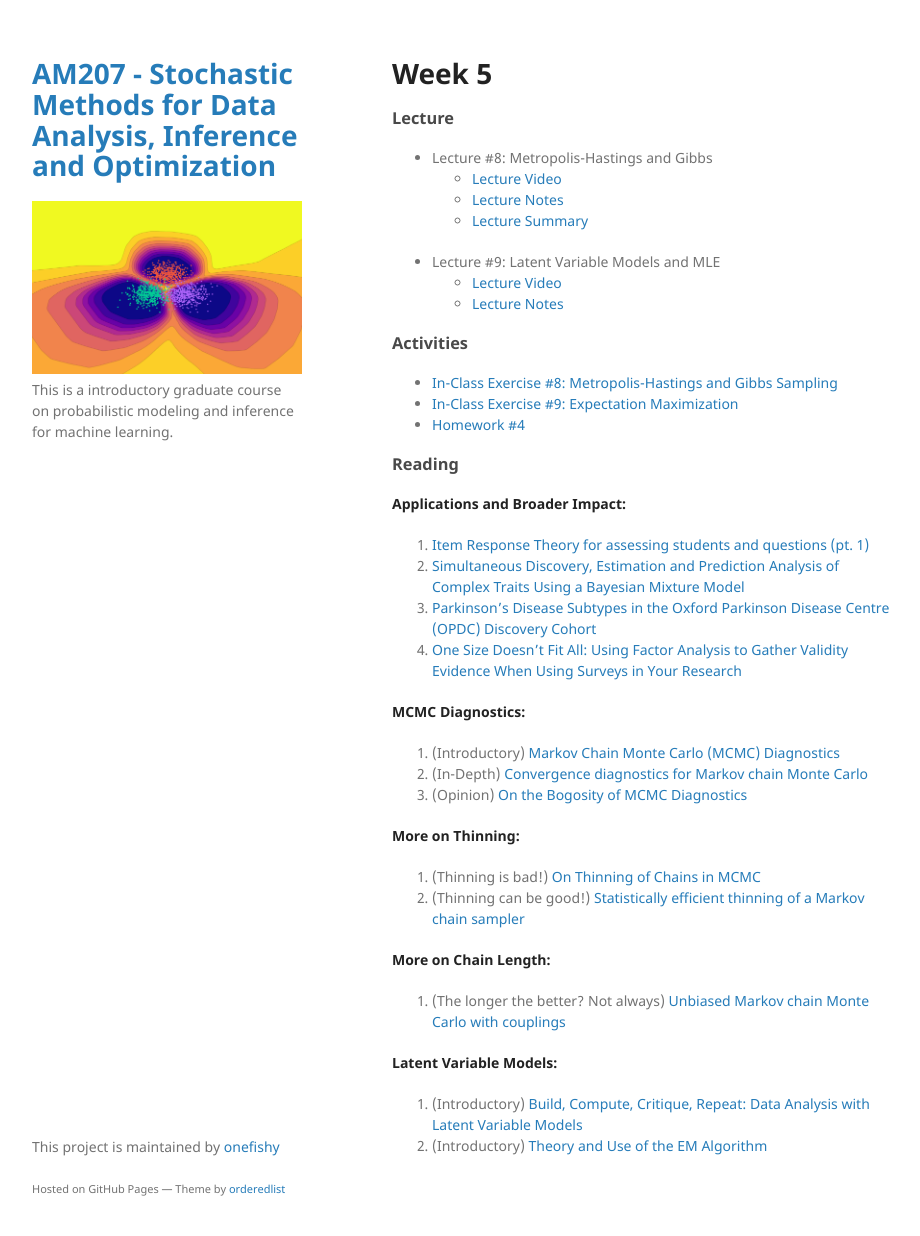
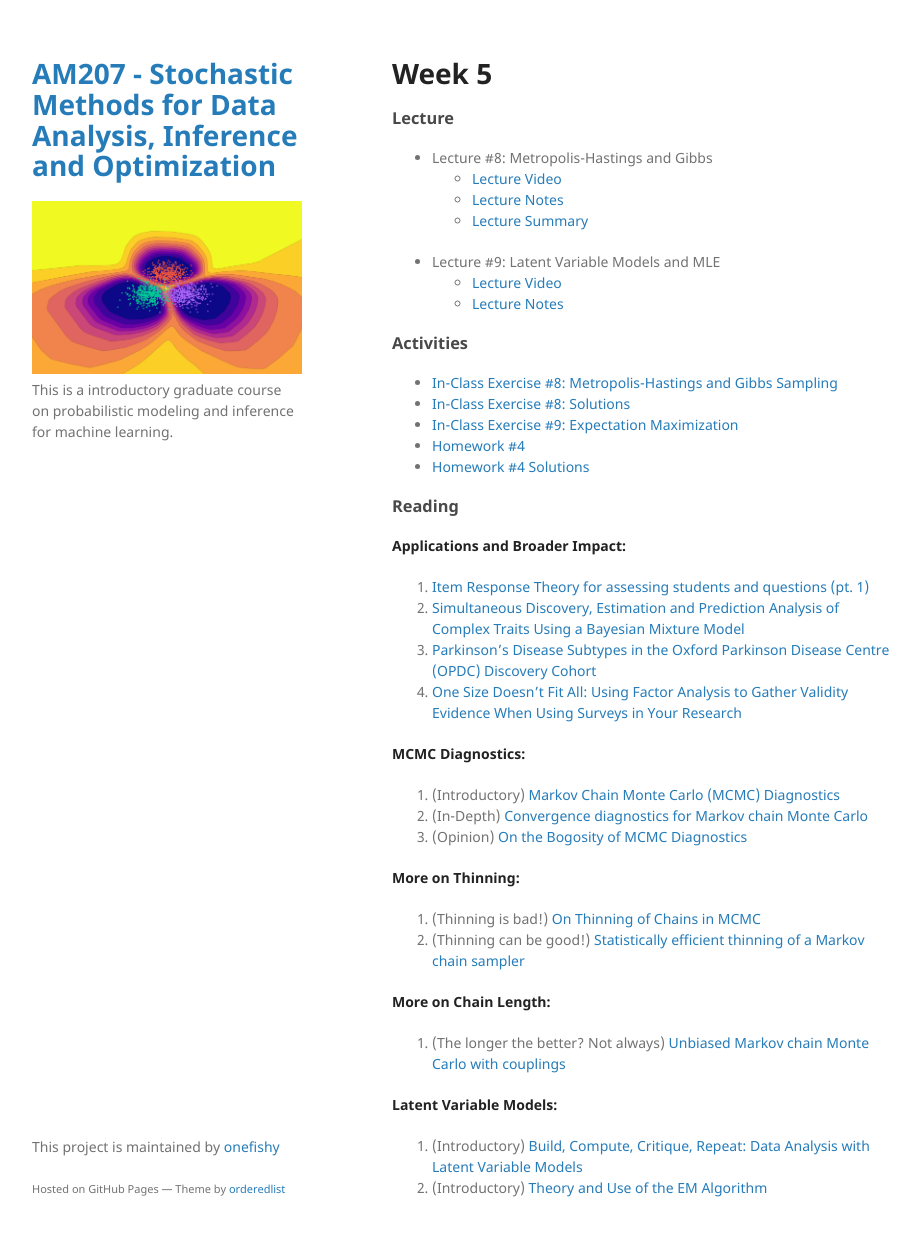
Before and after one commit to onefishy/am207, a Jekyll site: the page built from week5.md, in a window 1280 px wide and 1268 px high. Shown: the top 1236 px of the window, without its empty margins (178-1098 px from the left). Built offline with Jekyll 4.4.1, drawn with Linux system fonts in a browser that asks for light colours; our own code applies the rules of GitHub Pages for plain Markdown files.

Commit message:
Update week5.md

```diff
--- a/week5.md
+++ b/week5.md
@@ -11,8 +11,10 @@
 
 ### Activities
 - [In-Class Exercise #8: Metropolis-Hastings and Gibbs Sampling](https://deepnote.com/workspace/weiwei-pan-2902decb-902f-40cc-9fa6-af2e3f31f15b/project/AM207Fall202108-MH-and-Gibbs-ffeba275-6f2a-417c-be99-0eb0d0b27bfb)
+- [In-Class Exercise #8: Solutions](https://deepnote.com/workspace/weiwei-pan-2902decb-902f-40cc-9fa6-af2e3f31f15b/project/Solutions-AM207Fall202108-MH-and-Gibbs-e33b8b42-caf0-494e-b2d1-a48a7ce8862c/%2FIn-Class%20Exercises%2F08_MH_and_Gibbs.ipynb)
 - [In-Class Exercise #9: Expectation Maximization](https://deepnote.com/workspace/weiwei-pan-2902decb-902f-40cc-9fa6-af2e3f31f15b/project/AM207Fall202109-expectation-maximization-97a1d7fd-43fc-4570-810f-b2b90ef480be)
 - [Homework #4](https://github.com/onefishy/am207/blob/master/HW/AM207_HW4.ipynb)
+- [Homework #4 Solutions](https://github.com/onefishy/am207/blob/master/HW/AM207_HW4_Solutions.ipynb)
 
 ### Reading
 
```
